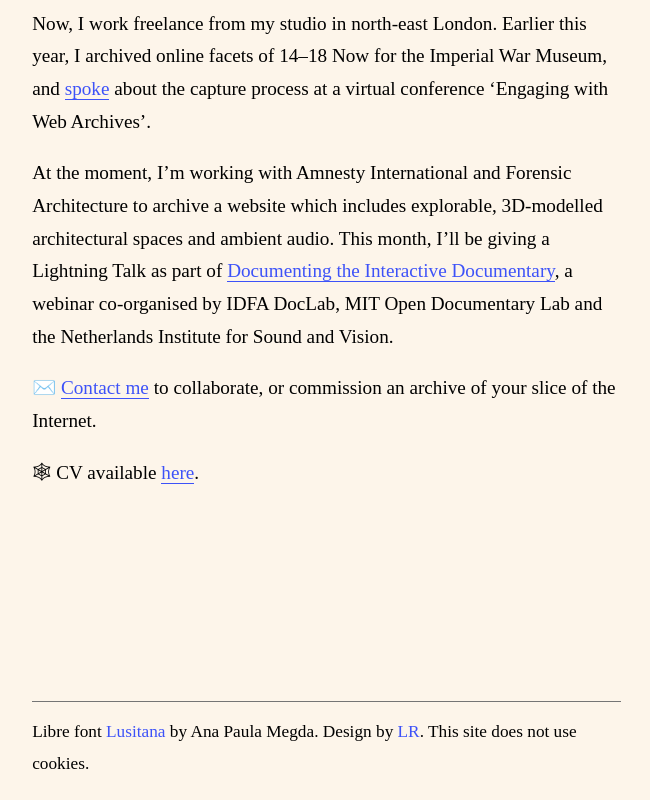
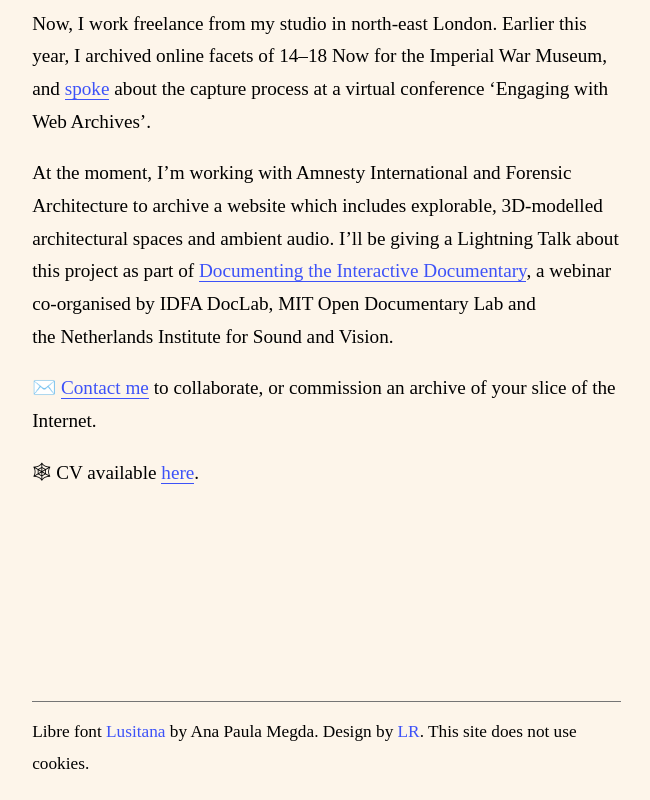
Before and after one commit to anisahawes/about, a plain HTML site: page index.html in a window 1280 px wide. Shown: the part 1543-2343 px from the top of the page, without its empty margins (19-669 px from the left). Drawn offline with nearby package versions, Linux system fonts and the light colour scheme; a web font is replaced by a local one.

Commit message:
Update index.html

```diff
--- a/index.html
+++ b/index.html
@@ -32,7 +32,7 @@
 
 		<p data-id="#image-7">Now, I work freelance from my studio in north-east London. Earlier this year, I archived online facets of 14–18 Now for the Imperial War Museum, and <a href="https://youtu.be/YnRBza0y18Q" target="blank">spoke</a> about the capture process at a virtual conference ‘Engaging with Web Archives’.</p>
 
-		<p data-id="#image-8">At the moment, I’m working with Amnesty International and Forensic Architecture to archive a website which includes explorable, 3D-modelled architectural spaces and ambient audio. This month, I’ll be giving a Lightning Talk as part of <a href="https://www.eventbrite.co.uk/e/documenting-the-interactive-documentary-webinar-tickets-123527671591" target="blank">Documenting the Interactive Documentary</a>, a webinar co-organised by IDFA DocLab, MIT Open Documentary Lab and the Netherlands Institute for Sound and Vision.</p>
+		<p data-id="#image-8">At the moment, I’m working with Amnesty International and Forensic Architecture to archive a website which includes explorable, 3D-modelled architectural spaces and ambient audio. I’ll be giving a Lightning Talk about this project as part of <a href="https://www.eventbrite.co.uk/e/documenting-the-interactive-documentary-webinar-tickets-123527671591" target="blank">Documenting the Interactive Documentary</a>, a webinar co-organised by IDFA DocLab, MIT Open Documentary Lab and the Netherlands Institute for Sound and Vision.</p>
 
 		<p>✉️ <a href="mailto:anisa.hawes@icloud.com">Contact me</a> to collaborate, or commission an archive of your slice of the Internet.</p>
 
```
